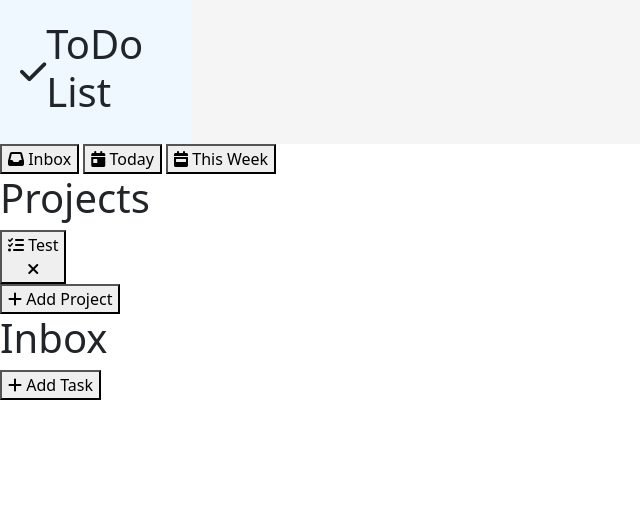
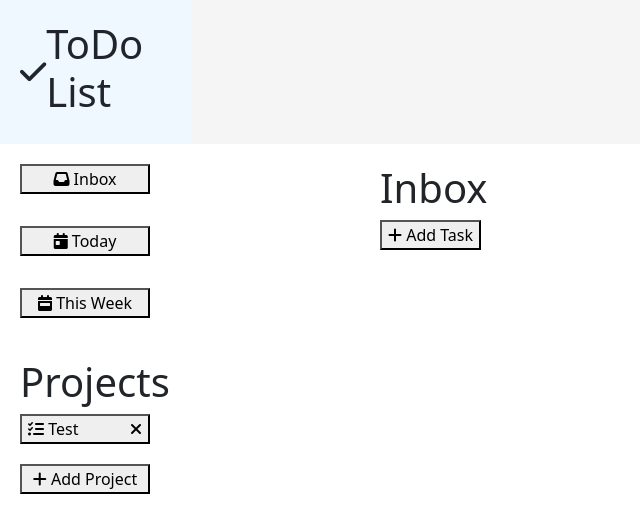
Before and after one commit to Vurnex/todo-app, a website built with webpack: page src/index.html in a window 1280 px wide. Shown: the whole page, without its empty margins (0-640 px from the left). Built offline with nearby package versions, Linux system fonts and the light colour scheme.

Commit message:
Adjust styles for navigation and preview

```diff
--- a/src/style.scss
+++ b/src/style.scss
@@ -18,3 +18,50 @@
         font-size: 30px;
     }
 }
+
+.main {
+
+    display: flex;
+}
+
+.navigation {
+
+    width: 300px;
+    min-width: 250px;
+    padding: 20px;
+
+    .current-projects, .project-list {
+
+        display: flex;
+        flex-direction: column;
+        width: 50%;
+        gap: 2em;
+    }
+
+    .projects-header {
+
+        margin-top: 40px;
+    }
+
+    .project-list {
+
+        .project-button {
+
+            display: flex;
+            justify-content: space-between;
+        }
+    }
+
+    .add-proj-btn {
+
+        width: 50%;
+        margin-top: 20px;
+    }
+}
+
+.project-preview {
+
+    width: 900px;
+    padding: 20px 40px;
+    margin: 0 auto;
+}
```
Also changed, not shown: src/style.css, 1 other file.
